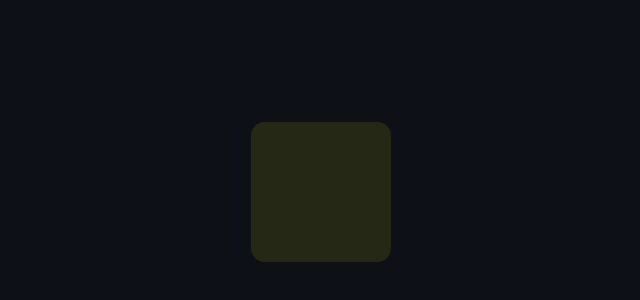
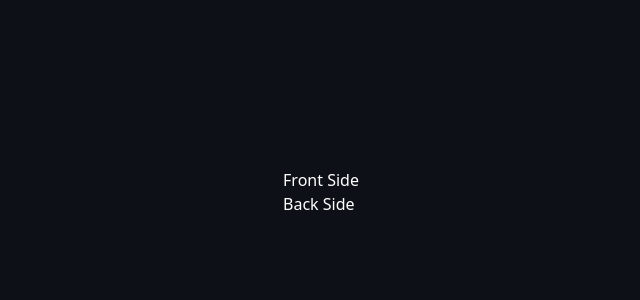
Before and after one commit to Wellitsabhi/try-framer, a React (Vite) app: page / in a window 1280 px wide. Shown: the part 208-508 px from the top of the page, without its empty margins (319-959 px from the left). Built offline with nearby package versions, Linux system fonts and the light colour scheme.

Commit message:
FlippingCard, minor issue

```diff
--- a/src/App.tsx
+++ b/src/App.tsx
@@ -1,24 +1,8 @@
-import { motion } from "framer-motion";
-// import BouncingLoader from "./components/BouncingLoader";
-import { useState } from "react";
-import {variants } from "./variants.ts";
+import FlippingCard from "./components/FlippingCard.tsx";
 const App = () => {
-  const [isVisible, setIsVisible] = useState(false);
   return (
     <div>
-
-        <motion.div className="box"
-          variants={variants}
-          initial ="hidden"
-          animate={isVisible ? "visible" : "hidden"}
-          exit ="exit"
-          transition={{ duration:2}}
-          onMouseEnter={() => setIsVisible(!isVisible)}
-          onMouseLeave={() => setIsVisible(!isVisible)}
-        ></motion.div>
-
-
-      {/* <BouncingLoader /> */}
+      <FlippingCard />
     </div>
   );
 };
--- /dev/null
+++ b/src/components/FlippingCard.tsx
@@ -0,0 +1,27 @@
+import { motion } from "framer-motion";
+import { useState } from "react";
+
+const cardVariants = {
+    front: {rotateY: 0},
+    back: {rotateY: 180},
+}
+const FlippingCard = () => {
+    const [isFlipped, setIsFlipped] = useState(false);
+  return (
+    <motion.div onClick={()=>setIsFlipped(!isFlipped)} className="perspective-1000">
+        <motion.div variants={cardVariants}
+        initial="front"
+        animate={isFlipped ? "back" : "front"}
+        transition={{duration: 0.6}}
+        className="w-64 h-40 bg-white rounded-lg shadow-lg overflow-hidden transform-style-preserve-3d">
+            <div className="absolute inset-0 bg-white flex items-center justify-center text-xl font-bold">
+                Front Side
+            </div>
+            <div className=" absolute inset-0  bg-blue-500 flex items-center justify-center text-xl font-bold
+            rotate-y-180">Back Side</div>
+        </motion.div>
+    </motion.div>
+  )
+}
+
+export default FlippingCard
```
